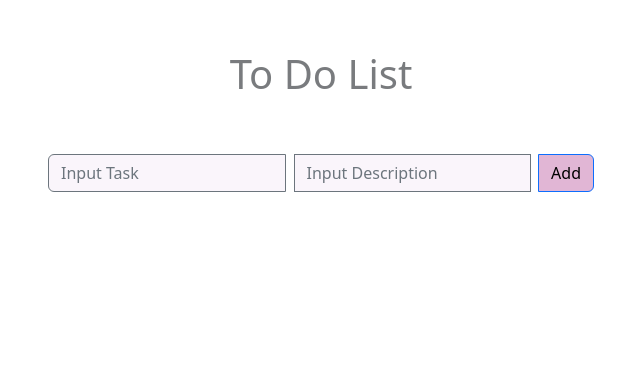
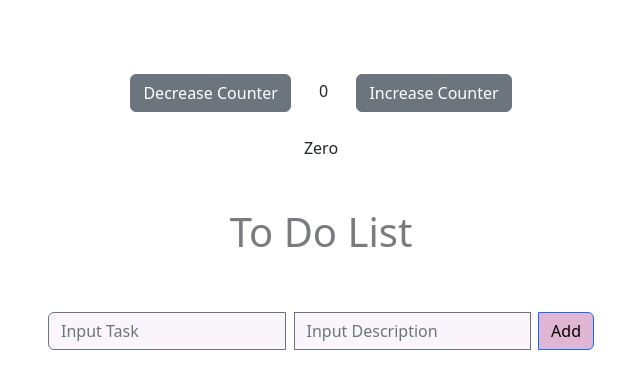
Before and after one commit to HasAlikhanyan/To-Do-List-React, a React (Create React App) app: page / in a window 1280 px wide. Shown: the top 388 px of the page, without its empty margins (319-959 px from the left). Built offline with nearby package versions, Linux system fonts and the light colour scheme; the HTML template or start-up script is replaced by a standard one.

Commit message:
Added counter component

```diff
--- a/src/App.js
+++ b/src/App.js
@@ -11,6 +11,8 @@ import TaskItem from './components/taskItem/TaskItem';
 import DeleteSelectedTasksButton from './components/deleteSelectedTasksButton/DeleteSelectedTasksButton';
 import ConfirmDialog from './components/confirmDialog/ConfirmDialog';
 import EditableTask from './components/editableTask/EditableTask';
+
+import Counter from './components/counter/Counter';
 
 class App extends Component {
   constructor(props){
@@ -109,7 +111,7 @@ class App extends Component {
       id
     }
     const tasksCopy = [...this.state.tasks];
-    const transformTask = tasksCopy.splice(this.state.editableTaskIndex, 1, changedTask);
+    tasksCopy.splice(this.state.editableTaskIndex, 1, changedTask);
 
     this.setState({
       tasks: tasksCopy,
@@ -152,6 +154,8 @@ class App extends Component {
 
     return (
       <Container className="App">
+        <Counter/>
+
         <Title/>
         <TasksAddForm
           onAdd={this.addTask}
--- /dev/null
+++ b/src/components/counter/Counter.jsx
@@ -0,0 +1,47 @@
+
+import { Button } from "react-bootstrap";
+
+import { useEffect, useState } from "react";
+
+function Counter () {
+    const [counterValue, setCounterValue] = useState(0);
+    const [counterStatus, setCounterStatus] = useState("Zero");
+
+    function onChangeCounterValue (i) {
+        setCounterValue(counterValue + i);
+    }
+
+    useEffect(()=>{
+        if(counterValue > 0) {
+            setCounterStatus("Positive");
+        }
+        else if(counterValue < 0) {
+            setCounterStatus("Negative");
+        }
+        else {
+            setCounterStatus("Zero");
+        }
+    }, [counterValue]);
+
+
+    return (
+        <>
+            <Button
+                className="btn-secondary m-4"
+                onClick={()=> onChangeCounterValue(-1)}
+            >
+                Decrease Counter
+            </Button>
+            <span> {counterValue} </span>
+            <Button
+                className="btn-secondary m-4"
+                onClick={()=> onChangeCounterValue(1)}
+            >
+                Increase Counter
+            </Button>
+            <p className="mb-5"> {counterStatus} </p>
+        </>
+    )
+}
+
+export default Counter;
```
